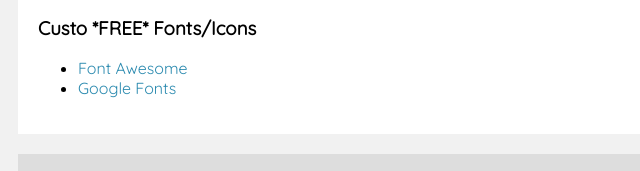
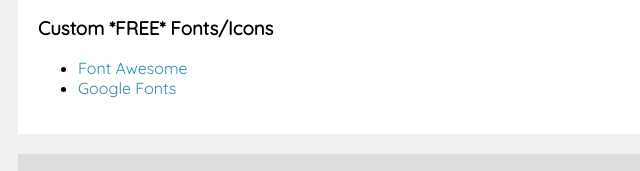
Before and after one commit to lkap03/lkap03.github.io, a plain HTML site: page resources.html in a window 1280 px wide. Shown: the part 609-780 px from the top of the page, 0-640 px from the left. Drawn offline with Linux system fonts and the light colour scheme.

Commit message:
minor tweaks

```diff
--- a/resources.html
+++ b/resources.html
@@ -1,7 +1,7 @@
 <!DOCTYPE html>
 <html>
 	<head>
-		<title>Web Site 101</title>
+		<title>Website 101</title>
 		<link rel="stylesheet" type="text/css" href="main.css">
 		<link href="/font-awesome/css/font-awesome.min.css" rel="stylesheet" type="text/css">
 		<link rel="icon" type="image/png" sizes="32x32" href="img/favicon-32x32.png">
@@ -33,7 +33,7 @@
 						<li><a href="https://www.w3schools.com/Css/css_navbar.asp">CSS Navigation Bars</a></li>
 						<li><a href="https://www.w3schools.com/css/css_website_layout.asp">Website Layouts</a></li>
 					</ul>
-					<h3>Custo *FREE* Fonts/Icons</h3>
+					<h3>Custom *FREE* Fonts/Icons</h3>
 					<ul>
 						<li><a href="https://fontawesome.com/v4.7.0/get-started/">Font Awesome</a></li>
 						<li><a href="https://fonts.google.com/">Google Fonts</a></li>
```
Also changed, not shown: news.html (+1 -1 lines).
